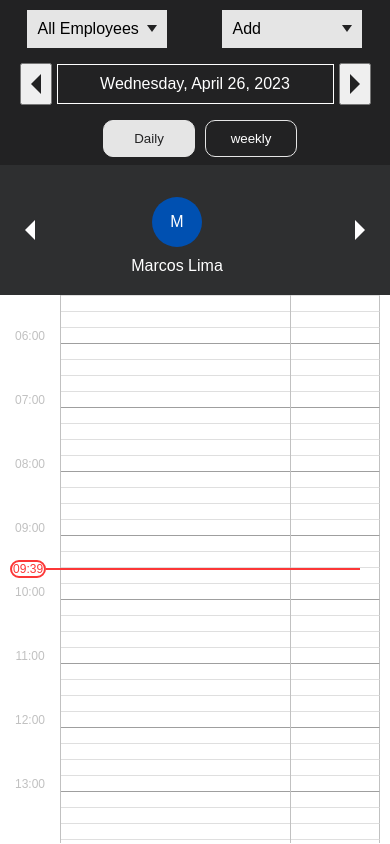
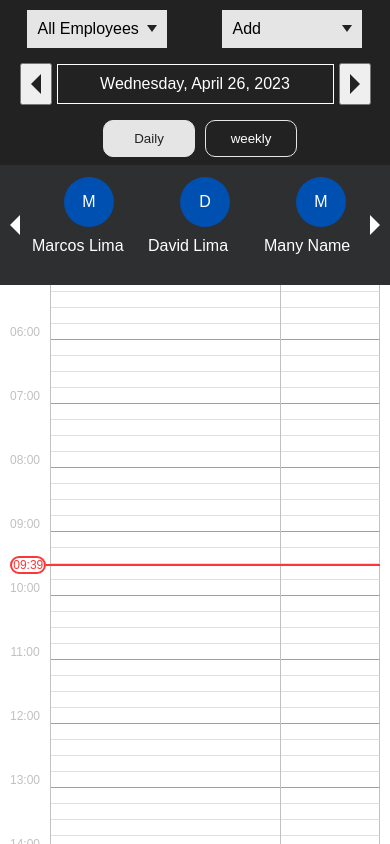
Before and after one commit to DavidMeseha/employee_timeline_system, a Next.js app: page / in a window 390 px wide. Built offline with nearby package versions, Linux system fonts and the light colour scheme.

Commit message:
More Layout Fix for mobile

```diff
--- a/src/components/Blocked.js
+++ b/src/components/Blocked.js
@@ -1,14 +1,4 @@
 import DiagonalStrip from "./DiagonalStrip";
-
-const commentStyle = {
-    display: 'flex',
-    position: 'absolute',
-    width: '100%',
-    height: '100%',
-    alignItems: 'center',
-    justifyContent: 'center',
-    padding: '0 40px',
-}
 
 const Blocked = ({ startDate, endDate, comment }) => {
     let startHours = startDate.getHours();
@@ -22,12 +12,11 @@ const Blocked = ({ startDate, endDate, comment }) => {
     let blockStart = startTotalMinutes + ((startTotalMinutes / 15) * 0.8) - 1
     let blockEnd = (endTotalMinutes - startTotalMinutes) + (((endTotalMinutes - startTotalMinutes) / 15) * 0.8)
 
-    console.log(blockEnd)
     return (
         <>
-            <div style={{ position: 'absolute', top: blockStart, right: 10, left: 60, height: blockEnd }}>
-                <div style={{ position: 'relative', width: '100%', height: '100%' }}>
-                    <h2 style={commentStyle}>{comment}</h2>
+            <div className='blocked-area' style={{ top: blockStart, height: blockEnd }}>
+                <div>
+                    <h2>{comment}</h2>
                     <DiagonalStrip />
                 </div>
             </div >
--- a/src/context/EmployeesProvider.js
+++ b/src/context/EmployeesProvider.js
@@ -93,8 +93,8 @@ let data = [
 
 let blockedTime = [
     {
-        start: 'April 29 2023 00:00:00',
-        end: 'April 29 2023 04:00:00',
+        start: 'May 1 2023 00:00:00',
+        end: 'May 1 2023 04:00:00',
         comment: 'Some Comment.....'
     },
     {
@@ -135,7 +135,6 @@ function employeesReducer(employees, action) {
 
         case SET_EMPLOYEES: {
             let data = action.payload
-            console.log(data)
             return data
         }
 
--- a/src/layouts/AppointmentsTable.js
+++ b/src/layouts/AppointmentsTable.js
@@ -16,7 +16,6 @@ const AppointmentsTable = ({ employees, selectedEmployees, date, containerRef })
                                             if (appointmentDate.getDate() !== date.getDate()) return;
 
                                             let appointmentEndDate = new Date(appointment.end)
-                                            console.log(appointmentEndDate)
                                             return (
                                                 <Appointment
                                                     key={ai}
--- a/src/layouts/DailyDisplay.js
+++ b/src/layouts/DailyDisplay.js
@@ -13,7 +13,6 @@ const DailyDisplay = () => {
     const timeLineRef = useRef()
     const [isToday, setIsToday] = useState(true)
 
-    let isScrolling = false
     let touchStart, initialScroll
 
     useEffect(() => {
@@ -30,25 +29,18 @@ const DailyDisplay = () => {
     }
 
     const touchStartHandle = (e) => {
-        isScrolling = true
         touchStart = e.touches[0].clientX
         initialScroll = contentRef.current.scrollLeft
     }
 
-    const touchScrollHandle = (e) => {
+    const touchScrollXHandle = (e) => {
         let change = initialScroll + touchStart - e.touches[0].clientX
-        if (!isScrolling || (change <= 30 && change >= -30)) return //prevent small unwanted scrolls
-
         contentRef.current.scrollLeft = change
         headRef.current.scrollLeft = change
     }
 
+    const tableHeader = () => {
         return (
-        <>
-            <div style={{ position: 'relative' }}>
-                <div className='heading'>
-                    <div className="scroll-arrows" onClick={() => scrollBy(40)}><div className="arrow-left-light"></div></div>
-                    <div className="employees-wraper" ref={headRef} onScroll={handleScroll}>
             <table>
                 <thead>
                     <tr className="employees-name">
@@ -64,10 +56,20 @@ const DailyDisplay = () => {
                     </tr>
                 </thead>
             </table>
+        )
+    }
+
+    return (
+        <>
+            <div style={{ position: 'relative' }}>
+                <div className='heading'>
+                    <div className="scroll-arrows" onClick={() => scrollBy(40)}><div className="arrow-left-light"></div></div>
+                    <div className="employees-wraper" ref={headRef} onScroll={handleScroll}>
+                        {tableHeader()}
                     </div>
                     <div className="scroll-arrows" onClick={() => scrollBy(-40)}><div className="arrow-right-light"></div></div>
                 </div>
-                <div onTouchStart={touchStartHandle} onTouchMove={touchScrollHandle} ref={timeLineRef} className='timeline-container'>
+                <div onTouchStart={touchStartHandle} onTouchMove={touchScrollXHandle} ref={timeLineRef} className='timeline-container'>
                     <TimeLines liveIndicator={isToday} />
 
                     {blockedTime.map((block, i) => {
--- a/src/styles/dailytimeline.css
+++ b/src/styles/dailytimeline.css
@@ -2,8 +2,8 @@
     position: relative;
     overflow-y: scroll;
     overflow-x: hidden;
-    padding: 0 10px;
-    height: calc(100vh - 130px - 60px);
+    margin: 0 10px;
+    height: calc(100vh - 120px - 60px);
 }
 
 .heading {
@@ -11,13 +11,14 @@
     align-items: stretch;
     background-color: var(--medium-dark-color);
     color: var(--light-font-color);
-    height: 130px;
+    height: 120px;
 }
 
 .employees-wraper {
     width: -webkit-fill-available;
     width: -moz-avilable;
-    margin: 0 -50px 0 0;
+
+    margin: 0 -20px 0 0;
     overflow: hidden;
     overflow-x: scroll;
 }
@@ -29,7 +30,7 @@
 
 .scroll-arrows {
     display: flex;
-    padding: 0 25px;
+    padding: 0 calc((var(--timetext-and-gap-width) / 2) - 10px);
     background-color: var(--medium-dark-color);
     align-items: center;
     cursor: pointer;
@@ -39,9 +40,9 @@
     background-color: var(--dark-color);
 }
 
-.employees-name td {
+.employee-name td {
     min-width: var(--cell-min-width);
-    padding: 20px;
+    padding: 10px;
     text-align: center;
 }
 
@@ -61,8 +62,8 @@
     overflow-x: auto;
     pointer-events: none;
     top: 0;
-    left: 60px;
-    right: 10px;
+    right: 0;
+    left: var(--timetext-and-gap-width);
 }
 
 .appointments-table {
@@ -118,7 +119,7 @@
 
 .scale-area {
     position: absolute;
-    height: 35px;
+    height: 30px;
     padding: 20px 0 0 0;
     bottom: 0;
     left: 0;
@@ -138,14 +139,36 @@
     background-color: var(--medium-dark-color);
 }
 
+.blocked-area {
+    position: absolute;
+    right: 0;
+    left: var(--timetext-and-gap-width);
+}
+
+.blocked-area div {
+    position: relative;
+    width: 100%;
+    height: 100%;
+}
+
+.blocked-area div h2 {
+    display: flex;
+    position: absolute;
+    width: 100%;
+    height: 100%;
+    align-items: center;
+    justify-content: center;
+    padding: 0 40px;
+}
+
 @media screen and (max-width:900px) {
     .timeline-container {
-        height: calc(100vh - 131px - 114px);
+        height: calc(100vh - 120px - 114px);
     }
 }
 
 @media screen and (max-width:575px) {
     .timeline-container {
-        height: calc(100vh - 131px - 165px);
+        height: calc(100vh - 120px - 165px);
     }
 }
--- a/src/styles/globals.css
+++ b/src/styles/globals.css
@@ -11,6 +11,10 @@
   --time-hover-color: rgb(129 129 255 / 53%);
 
   --cell-min-width: 230px;
+  --time-text-width: 30px;
+  --time-to-table-gap: 10px;
+
+  --timetext-and-gap-width: calc(var(--time-text-width) + var(--time-to-table-gap));
 }
 
 @media screen and (min-width:426px) {
@@ -40,6 +44,8 @@
 html,
 body {
   font-family: Arial, Helvetica, sans-serif;
+  position: fixed;
+  inset: 0;
   max-width: 100vw;
   max-height: 100vh;
   overflow: hidden;
--- a/src/styles/timeline.css
+++ b/src/styles/timeline.css
@@ -14,18 +14,19 @@
     position: absolute;
     pointer-events: none;
     color: var(--negative-action-color);
-    width: calc(100vw - 40px);
+    width: 100%;
     z-index: 2;
 }
 
 .hour,
 .live-hour {
     font-size: 12px;
-    width: 40px;
+    width: var(--time-text-width);
     text-align: center;
 }
 
 .live-hour {
+    width: 40px;
     height: 18px;
     border: 2px solid;
     border-radius: 99px;
@@ -37,7 +38,7 @@
     padding-top: 15px;
     border-left: 1px solid var(--strong-line-color);
     border-right: 1px solid var(--strong-line-color);
-    width: calc(100% - 50px);
+    width: calc(100% - var(--time-to-table-gap) - var(--time-text-width));
     cursor: pointer;
 }
 
```
Lines whose indentation alone changed are shown as unchanged.
